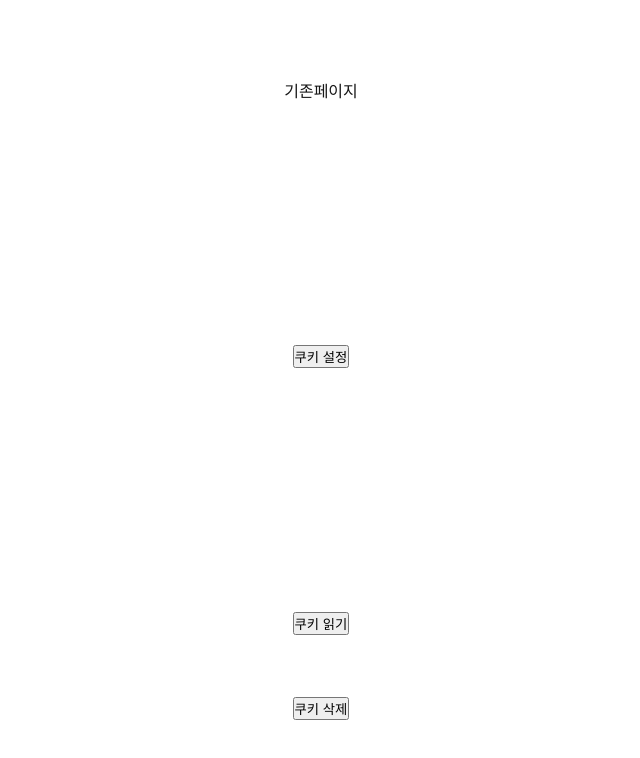
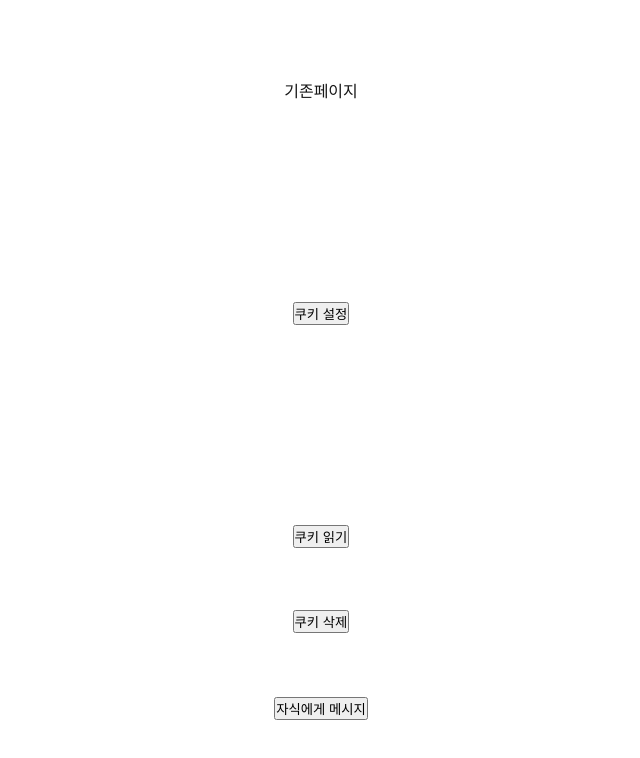
Before and after one commit to minsoku/if-test1, a Next.js app: page / in a window 1280 px wide. Shown: the top 758 px of the page, without its empty margins (319-959 px from the left). Built offline with nearby package versions, Linux system fonts and the light colour scheme.

Commit message:
자식한테 메시지 보내기

```diff
--- a/src/app/page.js
+++ b/src/app/page.js
@@ -16,6 +16,18 @@ export default function Home() {
 
   const deleteCookie = () => {
     document.cookie = "volleh" + '=; Max-Age=-99999999;';
+  };
+
+  const sendMessageToChild = () => {
+    try {
+      window.postMessage({
+        type: 'PARENT_MESSAGE',
+        data: '부모가 보낸 메시지입니다'
+      }, 'https://www.test.minsoku.shop');
+      console.log('자식에게 메시지 전송 완료');
+    } catch (error) {
+      console.error('메시지 전송 실패:', error);
+    }
   };
 
   useEffect(() => {
@@ -41,6 +53,7 @@ export default function Home() {
       <button onClick={setCookie}>쿠키 설정</button>
       <button onClick={handleGetCookie}>쿠키 읽기</button>
       <button onClick={deleteCookie}>쿠키 삭제</button>
+      <button onClick={sendMessageToChild}>자식에게 메시지</button>
     </div>
   );
 }
```
